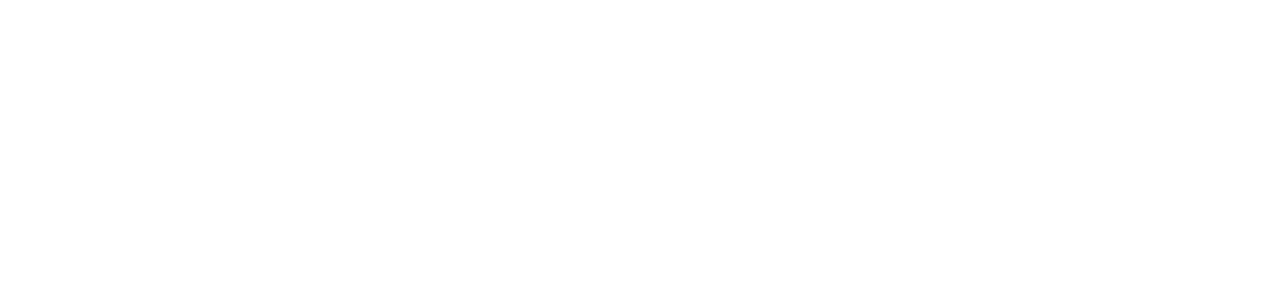
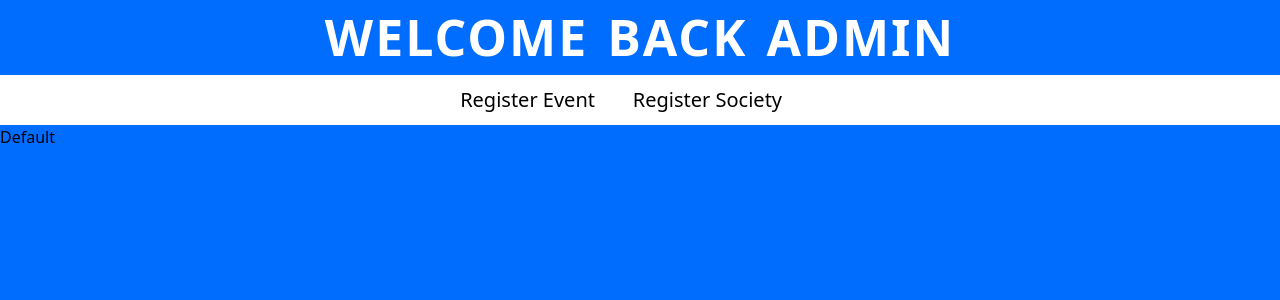
Before and after one commit to Rohan27s/Unfiltered-connect, a React (Vite) app: page /adminPanel in a window 1280 px wide. Before the commit this address had no page. Shown: the top 300 px of the page. Built offline with nearby package versions, Linux system fonts and the light colour scheme.

Commit message:
admin page progress

```diff
--- a/src/App.css
+++ b/src/App.css
@@ -561,3 +561,42 @@ article.nextSlide {
 .smalimg {
   width: 150px
 }
+.main-admin{
+  background: #006dff;
+  height: 100vh;
+}
+.admin-head h1{
+  text-align: center;
+  font-size: 50px;
+  color: white;
+  font-weight: 700;
+  letter-spacing: 2px;
+  word-spacing: 4px;
+  text-transform: uppercase;
+}
+.admin-nav{
+  background-color: white;
+}
+.admin-nav ul{
+  width: 100%;
+  display: flex;
+justify-content: center;
+padding: 10px;
+}
+.admin-nav ul li{
+font-size: 20px;
+margin-right: 3%;
+  display: inline-block;
+
+}
+.register-event h1{
+  font-size: 30px;
+text-align: center;
+}
+.event-form li{
+text-transform: uppercase;
+font-weight: 600;
+}
+.event-form li input{
+  border-radius: 15px;
+}
--- a/src/App.jsx
+++ b/src/App.jsx
@@ -10,12 +10,12 @@ import './App.css'
 import AOS from 'aos';
 import Home from './pages/Home';
 import SignIn from './pages/SignIn';
-import ResetPassword from './pages/ResetPassword';
 import Events from './pages/Events';
 import EventDetails from './pages/EventDetails';
 import RegisteredSocieties from './pages/RegisteredSocieties';
 import SocietyDetails from './pages/SocietyDetails';
 import PastEventDetails from './pages/PastEventDetails';
+import Admin from './pages/Admin';
 
 function App() {
   const location = useLocation();
@@ -37,8 +37,9 @@ function App() {
     <>
       <Routes>
         <Route exact path="/" element={<Home />} />
-        <Route path="/signin" element={<SignIn />} />
-        <Route path="/reset-password" element={<ResetPassword />} />
+        <Route path="/admin" element={<SignIn />} />
+        <Route path="/adminPanel" element={<Admin />} />
+
         <Route path="/events" element={<Events />} />
         <Route path="/registered-societies" element={<RegisteredSocieties />} />
         <Route path='/registered-societies/:id' element={<SocietyDetails/>} />
--- /dev/null
+++ b/src/pages/Admin.jsx
@@ -0,0 +1,28 @@
+import React from 'react'
+import { useEffect, useState } from 'react';
+import RegisterEvent from '../partials/admin/RegisterEvent';
+import RegisterSociety from '../partials/admin/RegisterSociety';
+import Default from '../partials/admin/Default';
+
+const Admin = () => {
+    const [curr, setCurr] = useState(<Default/>);
+
+    return (
+        <div className='main-admin'>
+            <div className="admin-head">
+                <h1>Welcome Back Admin</h1>
+            </div>
+            <div className="admin-nav">
+                <ul>
+                    <li><button onClick={() => setCurr(<RegisterEvent />)}>Register Event</button></li>
+                    <li><button onClick={() => setCurr(<RegisterSociety />)}>Register Society</button></li>
+                </ul>
+            </div>
+            <div className="admin-container">
+                {curr}
+            </div>
+        </div>
+    )
+}
+
+export default Admin
--- a/src/pages/ResetPassword.jsx
+++ /dev/null
@@ -1,52 +0,0 @@
-import React from 'react';
-
-import Header from '../partials/Header';
-
-function ResetPassword() {
-  return (
-    <div className="flex flex-col min-h-screen overflow-hidden">
-
-      {/*  Site header */}
-      <Header />
-
-      {/*  Page content */}
-      <main className="flex-grow">
-
-        <section className="bg-gradient-to-b from-gray-100 to-white">
-          <div className="max-w-6xl mx-auto px-4 sm:px-6">
-            <div className="pt-32 pb-12 md:pt-40 md:pb-20">
-
-              {/* Page header */}
-              <div className="max-w-3xl mx-auto text-center pb-12 md:pb-20">
-                <h1 className="h1 mb-4">Let’s get you back up on your feet</h1>
-                <p className="text-xl text-gray-600">Enter the email address you used when you signed up for your account, and we’ll email you a link to reset your password.</p>
-              </div>
-
-              {/* Form */}
-              <div className="max-w-sm mx-auto">
-                <form>
-                  <div className="flex flex-wrap -mx-3 mb-4">
-                    <div className="w-full px-3">
-                      <label className="block text-gray-800 text-sm font-medium mb-1" htmlFor="email">Email <span className="text-red-600">*</span></label>
-                      <input id="email" type="email" className="form-input w-full text-gray-800" placeholder="Enter your email address" required />
-                    </div>
-                  </div>
-                  <div className="flex flex-wrap -mx-3 mt-6">
-                    <div className="w-full px-3">
-                      <button className="btn text-white bg-blue-600 hover:bg-blue-700 w-full">Send reset link</button>
-                    </div>
-                  </div>
-                </form>
-              </div>
-
-            </div>
-          </div>
-        </section>
-
-      </main>
-
-    </div>
-  );
-}
-
-export default ResetPassword;
--- a/src/pages/SignIn.jsx
+++ b/src/pages/SignIn.jsx
@@ -1,15 +1,16 @@
 import React from 'react';
 import { Link } from 'react-router-dom';
-
 import Header from '../partials/Header';
-
+import { useNavigate } from "react-router-dom";
 function SignIn() {
+  let navigate = useNavigate();
+  const routeChange = () =>{
+    let path = `/adminPanel`;
+    navigate(path);
+  }
   return (
     <div className="flex flex-col min-h-screen overflow-hidden">
-
-      {/*  Site header */}
       <Header />
-
       {/*  Page content */}
       <main className="flex-grow">
 
@@ -19,7 +20,7 @@ function SignIn() {
 
               {/* Page header */}
               <div className="max-w-3xl mx-auto text-center pb-12 md:pb-20">
-                <h1 className="h1">Welcome back</h1>
+                <h1 className="h1">Admin Login</h1>
               </div>
 
               {/* Form */}
@@ -35,7 +36,6 @@ function SignIn() {
                     <div className="w-full px-3">
                       <div className="flex justify-between">
                         <label className="block text-gray-800 text-sm font-medium mb-1" htmlFor="password">Password</label>
-                        <Link to="/reset-password" className="text-sm font-medium text-blue-600 hover:underline">Having trouble signing in?</Link>
                       </div>
                       <input id="password" type="password" className="form-input w-full text-gray-800" placeholder="Enter your password" required />
                     </div>
@@ -52,40 +52,10 @@ function SignIn() {
                   </div>
                   <div className="flex flex-wrap -mx-3 mt-6">
                     <div className="w-full px-3">
-                      <button className="btn text-white bg-blue-600 hover:bg-blue-700 w-full">Sign in</button>
+                      <button className="btn text-white bg-blue-600 hover:bg-blue-700 w-full" onClick={routeChange}>Sign in</button>
                     </div>
                   </div>
                 </form>
-                <div className="flex items-center my-6">
-                  <div className="border-t border-gray-300 flex-grow mr-3" aria-hidden="true"></div>
-                  <div className="text-gray-600 italic">Or</div>
-                  <div className="border-t border-gray-300 flex-grow ml-3" aria-hidden="true"></div>
-                </div>
-                <form>
-                  <div className="flex flex-wrap -mx-3 mb-3">
-                    <div className="w-full px-3">
-                      <button className="btn px-0 text-white bg-gray-900 hover:bg-gray-800 w-full relative flex items-center">
-                        <svg className="w-4 h-4 fill-current text-white opacity-75 flex-shrink-0 mx-4" viewBox="0 0 16 16" xmlns="http://www.w3.org/2000/svg">
-                          <path d="M7.95 0C3.578 0 0 3.578 0 7.95c0 3.479 2.286 6.46 5.466 7.553.397.1.497-.199.497-.397v-1.392c-2.187.497-2.683-.993-2.683-.993-.398-.895-.895-1.193-.895-1.193-.696-.497.1-.497.1-.497.795.1 1.192.795 1.192.795.696 1.292 1.888.895 2.286.696.1-.497.298-.895.497-1.093-1.79-.2-3.578-.895-3.578-3.975 0-.895.298-1.59.795-2.087-.1-.2-.397-.994.1-2.087 0 0 .695-.2 2.186.795a6.408 6.408 0 011.987-.299c.696 0 1.392.1 1.988.299 1.49-.994 2.186-.795 2.186-.795.398 1.093.199 1.888.1 2.087.496.596.795 1.291.795 2.087 0 3.08-1.889 3.677-3.677 3.875.298.398.596.895.596 1.59v2.187c0 .198.1.497.596.397C13.714 14.41 16 11.43 16 7.95 15.9 3.578 12.323 0 7.95 0z" />
-                        </svg>
-                        <span className="flex-auto pl-16 pr-8 -ml-16">Continue with GitHub</span>
-                      </button>
-                    </div>
-                  </div>
-                  <div className="flex flex-wrap -mx-3">
-                    <div className="w-full px-3">
-                      <button className="btn px-0 text-white bg-red-600 hover:bg-red-700 w-full relative flex items-center">
-                        <svg className="w-4 h-4 fill-current text-white opacity-75 flex-shrink-0 mx-4" viewBox="0 0 16 16" xmlns="http://www.w3.org/2000/svg">
-                          <path d="M7.9 7v2.4H12c-.2 1-1.2 3-4 3-2.4 0-4.3-2-4.3-4.4 0-2.4 2-4.4 4.3-4.4 1.4 0 2.3.6 2.8 1.1l1.9-1.8C11.5 1.7 9.9 1 8 1 4.1 1 1 4.1 1 8s3.1 7 7 7c4 0 6.7-2.8 6.7-6.8 0-.5 0-.8-.1-1.2H7.9z" />
-                        </svg>
-                        <span className="flex-auto pl-16 pr-8 -ml-16">Continue with Google</span>
-                      </button>
-                    </div>
-                  </div>
-                </form>
-                <div className="text-gray-600 text-center mt-6">
-                  Don’t you have an account? <Link to="/signup" className="text-blue-600 hover:underline transition duration-150 ease-in-out">Sign up</Link>
-                </div>
               </div>
 
             </div>
--- /dev/null
+++ b/src/partials/admin/Default.jsx
@@ -0,0 +1,9 @@
+import React from 'react'
+
+const Default = () => {
+  return (
+    <div>Default</div>
+  )
+}
+
+export default Default
--- /dev/null
+++ b/src/partials/admin/RegisterEvent.jsx
@@ -0,0 +1,24 @@
+import React from 'react'
+
+const RegisterEvent = () => {
+    return (
+        <div className='register-event'>
+            <h1>Register event</h1>
+            <form action="" className='event-form'>
+                <li><label/>title:<input type="text" /></li>
+                <li><label/>content:<input type="text" /></li>
+                <li><label/>societies:<input multiple={true} /></li>
+                <li><label/>description:<input type="textarea" /></li>
+                <li><label/>date:<input type="text" /></li>
+                <li><label/>venue:<input type="text" /></li>
+                <li><label/>time:<input type="text" /></li>
+                <li><label/>img:<input type="text" /></li>
+                <li><label/>registerLink:<input type="text" /></li>
+                <li><label/>questions:<input multiple={true} /></li>
+                <li><button>Submit</button></li>
+            </form>
+        </div>
+    )
+}
+
+export default RegisterEvent
--- /dev/null
+++ b/src/partials/admin/RegisterSociety.jsx
@@ -0,0 +1,9 @@
+import React from 'react'
+
+const RegisterSociety = () => {
+  return (
+    <div>RegisterSociety</div>
+  )
+}
+
+export default RegisterSociety
```
